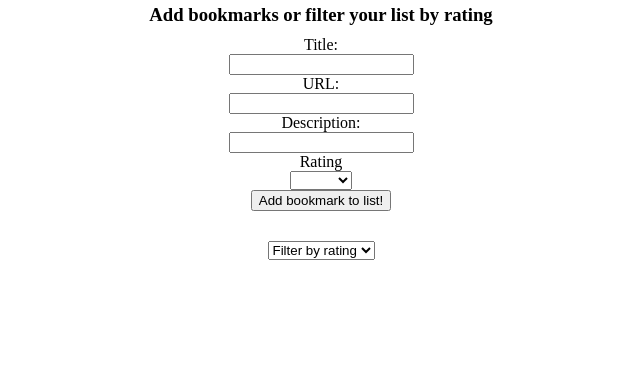
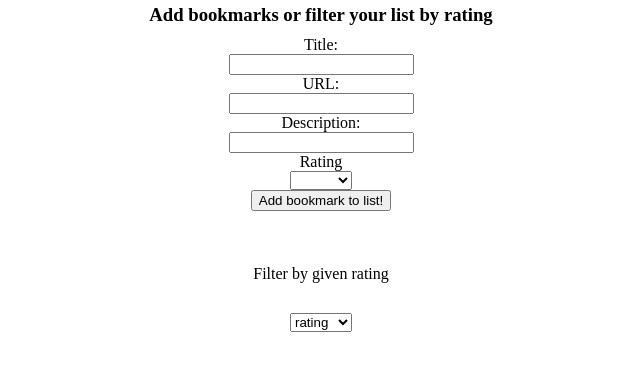
Before and after one commit to thinkful-ei-dragonfly/robert-bookmarks-app, a plain HTML site: page index.html in a window 1280 px wide. Shown: the part 73-444 px from the top of the page, without its empty margins (319-959 px from the left). Drawn offline with nearby package versions, Linux system fonts and the light colour scheme; no server answers.

Commit message:
added labels for rating dropdowns

```diff
--- a/index.html
+++ b/index.html
@@ -46,10 +46,11 @@
 
       <input type="submit" value="Add bookmark to list!">
     </form>
-
+    <p><br><br><br></p>
+    <label for="minimum-rating">Filter by given rating</label>
     <form id="js-filter-rating" action="submit">
     <select name="filterRating" id="js-rating" >
-      <option value="0">Filter by rating</option>
+      <option value="0">rating</option>
       <option value="1">1 star</option>
       <option value="2">2 stars</option>
       <option value="3">3 stars</option>
```
